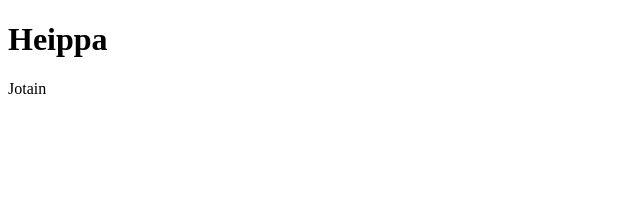
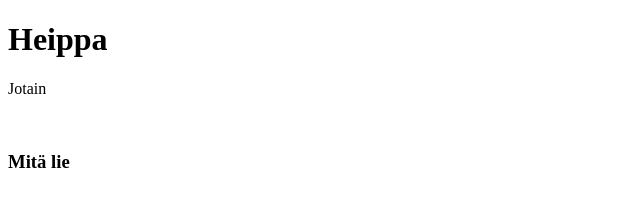
Before and after one commit to Point-SimoSiren/git-tuntiharjoitus, a plain HTML site: page index.html in a window 1280 px wide. Shown: the full height of the page, 0-640 px from the left. Drawn offline with Linux system fonts and the light colour scheme.

Commit message:
indexiin muutoksia

```diff
--- a/index.html
+++ b/index.html
@@ -2,3 +2,5 @@
 
 <h1>Heippa</h1>
 <p>Jotain</p>
+</br>
+<h3>Mitä lie</h3>
```
